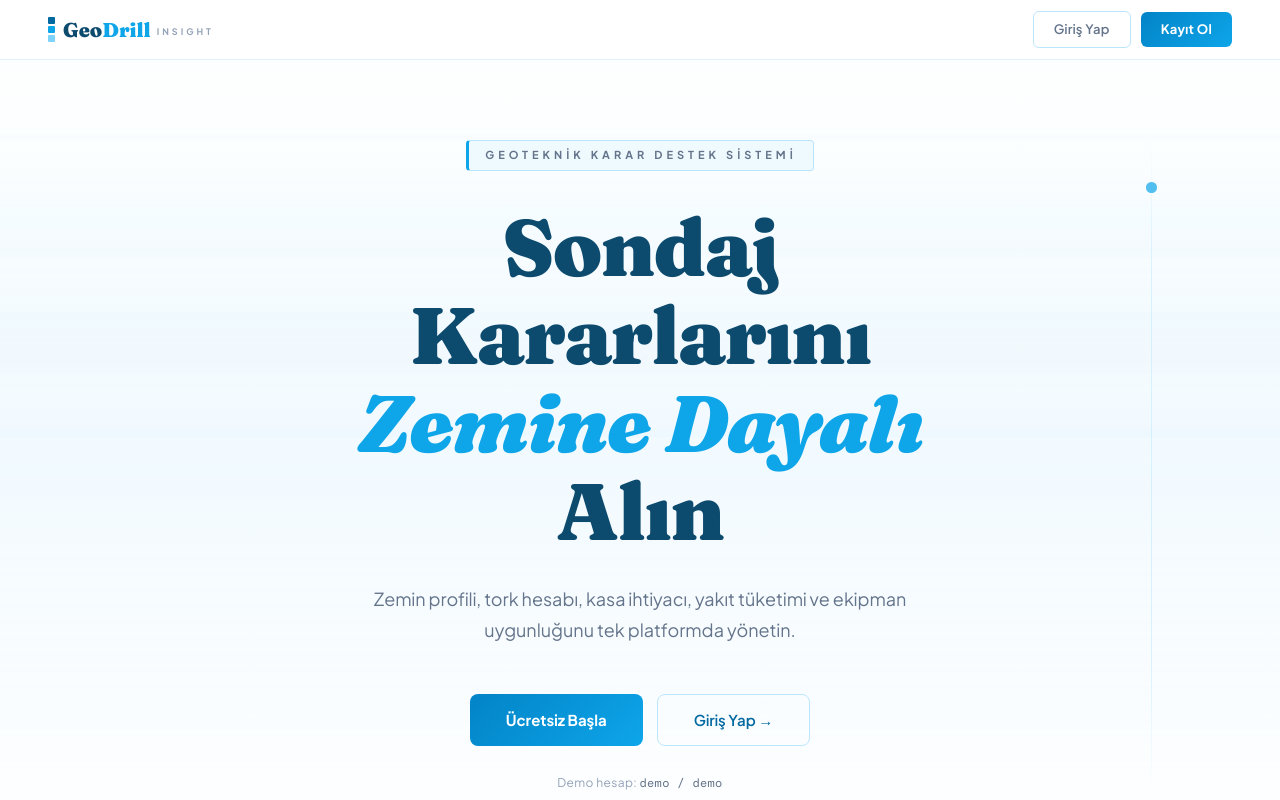
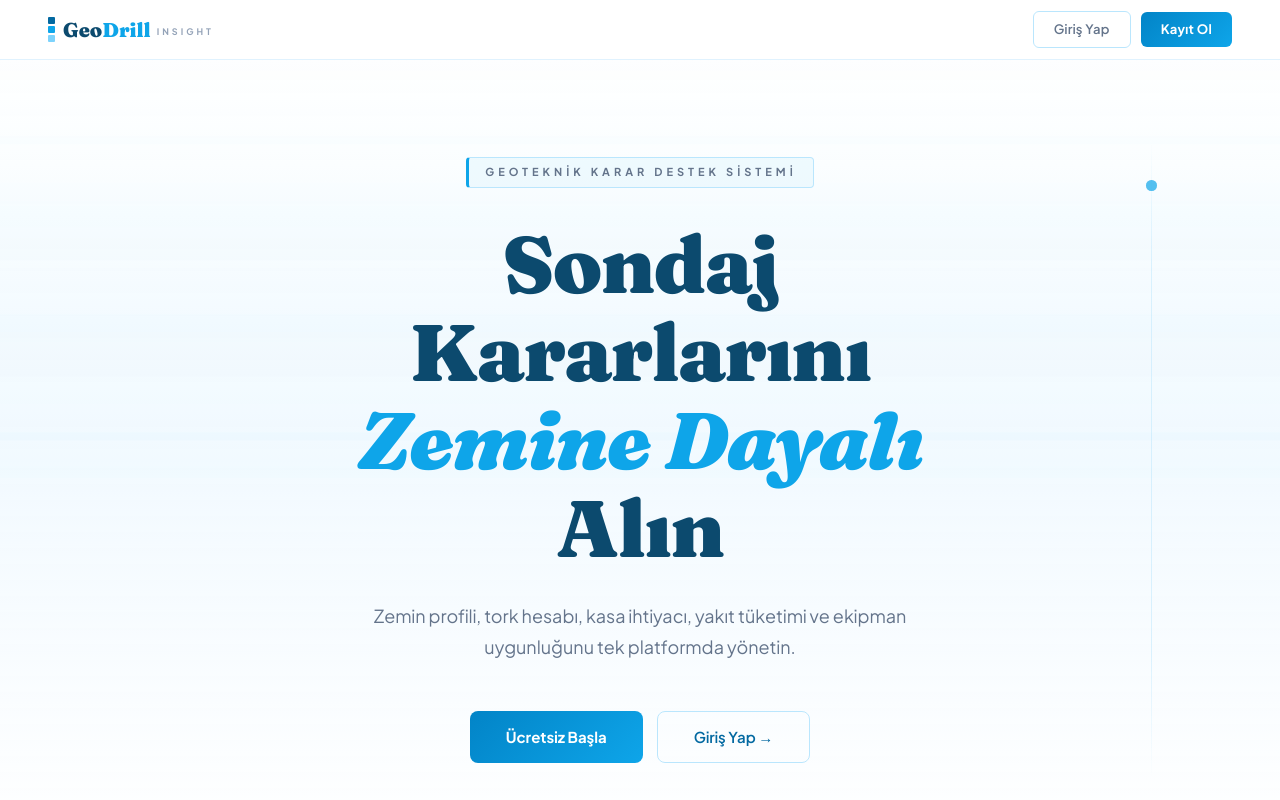
Before and after one commit to dmlitu/geodrill, a React (Vite) app in the folder frontend/: page / in a window 1280 px wide. Shown: the top 800 px of the page. Built offline with nearby package versions, Linux system fonts and the light colour scheme.

Commit message:
Frontend Test

```diff
--- a/frontend/src/LandingPage.jsx
+++ b/frontend/src/LandingPage.jsx
@@ -200,11 +200,6 @@ export default function LandingPage({ onGoLogin, onGoRegister }) {
             <button className="cta-primary" onClick={onGoRegister}>Ücretsiz Başla</button>
             <button className="cta-secondary" onClick={onGoLogin}>Giriş Yap →</button>
           </div>
-
-          {/* Demo bilgisi */}
-          <p style={{ marginTop: "28px", color: "#94A3B8", fontSize: "12px", letterSpacing: "0.03em" }}>
-            Demo hesap: <span style={{ color: "#64748B", fontFamily: "'DM Mono', monospace" }}>demo / demo</span>
-          </p>
         </div>
       </section>
 
```
Also changed, not shown: 1 other file (tests, documents, lock files or other folders).
